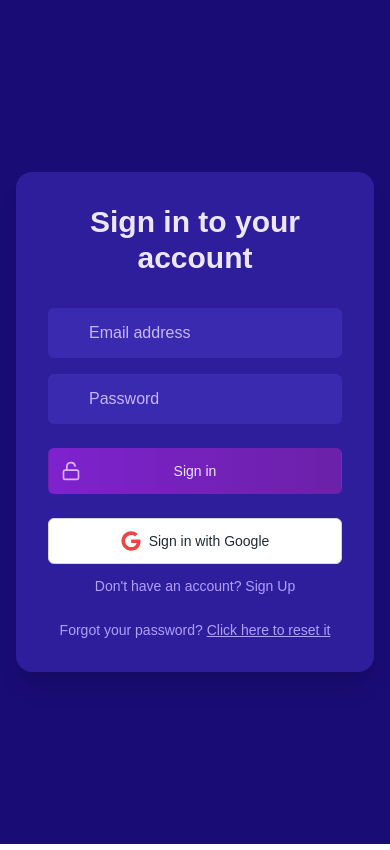
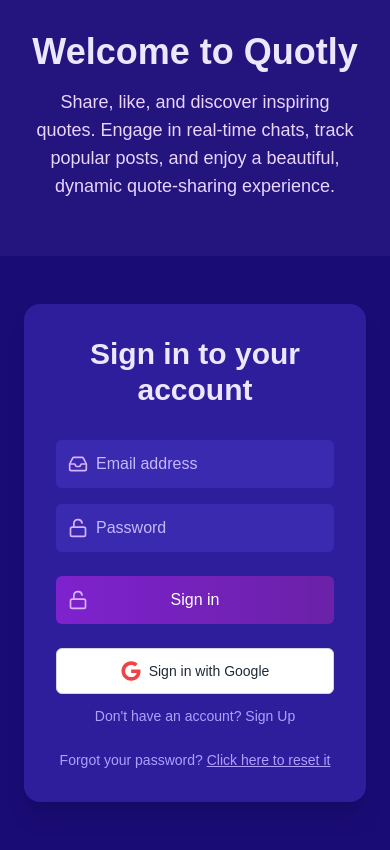
Before and after one commit to mashahir0/quotly-frontend, a React (Vite) app: page /login in a window 390 px wide. Built offline with nearby package versions, Linux system fonts and the light colour scheme; no server answers.

Commit message:
updated login ui

```diff
--- a/src/presentation/components/user/Login.tsx
+++ b/src/presentation/components/user/Login.tsx
@@ -1,3 +1,4 @@
+
 import { useState } from "react";
 import {
   useGoogleLoginMutation,
@@ -88,31 +89,45 @@
     onError: (error) => console.log("Google Login Failed:", error),
   });
 
+
+
   return (
-    <div className="min-h-screen flex items-center justify-center bg-[#1a0c75] py-12 px-4 sm:px-6 lg:px-8">
-      <div className="max-w-md w-full bg-[#2e1e9c] rounded-2xl shadow-xl p-8 space-y-8">
-        <div>
+    <div className="min-h-screen bg-[#1a0c75] text-white flex flex-col lg:flex-row">
+      {/* About Section */}
+      <div className="flex-1 flex items-center justify-center p-8 bg-[#23147e]">
+  <div className="max-w-lg text-center"> {/* Add text-center here */}
+    <h1 className="text-4xl font-bold mb-4 text-[#ece6ff]">Welcome to Quotly</h1>
+    <p className="text-lg text-purple-200 mb-6">
+      Share, like, and discover inspiring quotes. Engage in real-time chats,
+      track popular posts, and enjoy a beautiful, dynamic quote-sharing experience.
+    </p>
+  </div>
+</div>
+
+
+      {/* Login Section */}
+      <div
+        className="flex-1 flex items-center justify-center py-12 px-6 sm:px-8 bg-[#1a0c75]"
+      >
+        <div className="w-full max-w-md bg-[#2e1e9c] rounded-2xl shadow-xl p-8 space-y-8">
           <h2 className="text-center text-3xl font-extrabold text-[#ece6ff]">
             Sign in to your account
           </h2>
-        </div>
+
           <form className="mt-8 space-y-6" onSubmit={handleSubmit}>
             <div className="space-y-4">
               {/* Email Input */}
               <div className="relative">
                 <div className="absolute inset-y-0 left-0 pl-3 flex items-center pointer-events-none">
-                <EnvelopeIcon
-                  className="h-5 w-5 text-purple-300"
-                  aria-hidden="true"
-                />
+                  <EnvelopeIcon className="h-5 w-5 text-purple-300" />
                 </div>
                 <input
                   id="email-address"
                   name="email"
                   type="text"
                   autoComplete="email"
-                className="appearance-none rounded-md relative block w-full px-4 py-3 pl-10 border border-transparent placeholder-[#c4b8ff] text-[#ece6ff] bg-[#3a2aaf] focus:outline-none focus:ring-[#b09fff] focus:border-[#b09fff] transition duration-200 ease-in-out"
                   placeholder="Email address"
+                  className="w-full px-4 py-3 pl-10 rounded-md bg-[#3a2aaf] text-[#ece6ff] placeholder-[#c4b8ff] focus:outline-none focus:ring-[#b09fff] focus:border-[#b09fff]"
                   value={email}
                   onChange={(e) => setEmail(e.target.value)}
                 />
@@ -124,18 +139,15 @@
               {/* Password Input */}
               <div className="relative">
                 <div className="absolute inset-y-0 left-0 pl-3 flex items-center pointer-events-none">
-                <LockClosedIcon
-                  className="h-5 w-5 text-purple-300"
-                  aria-hidden="true"
-                />
+                  <LockClosedIcon className="h-5 w-5 text-purple-300" />
                 </div>
                 <input
                   id="password"
                   name="password"
                   type="password"
                   autoComplete="current-password"
-                className="appearance-none rounded-md relative block w-full px-4 py-3 pl-10 border border-transparent placeholder-[#c4b8ff] text-[#ece6ff] bg-[#3a2aaf] focus:outline-none focus:ring-[#b09fff] focus:border-[#b09fff] transition duration-200 ease-in-out"
                   placeholder="Password"
+                  className="w-full px-4 py-3 pl-10 rounded-md bg-[#3a2aaf] text-[#ece6ff] placeholder-[#c4b8ff] focus:outline-none focus:ring-[#b09fff] focus:border-[#b09fff]"
                   value={password}
                   onChange={(e) => setPassword(e.target.value)}
                 />
@@ -145,57 +157,56 @@
               </div>
             </div>
 
-          {/* Login Button */}
+            {/* Submit Button */}
             <div>
               <button
                 type="submit"
                 disabled={isLoading}
-              className="group relative w-full flex justify-center py-3 px-4 border border-transparent text-sm font-medium rounded-md text-[#ece6ff] bg-gradient-to-r from-purple-700 to-purple-800 hover:from-purple-800 hover:to-purple-900 focus:outline-none focus:ring-2 focus:ring-offset-2 focus:ring-purple-600 disabled:opacity-50 disabled:cursor-not-allowed transition duration-200 ease-in-out"
+                className="group relative w-full flex justify-center py-3 px-4 bg-gradient-to-r from-purple-700 to-purple-800 hover:from-purple-800 hover:to-purple-900 text-white font-medium rounded-md disabled:opacity-50"
               >
                 <span className="absolute left-0 inset-y-0 flex items-center pl-3">
-                <LockClosedIcon
-                  className="h-5 w-5 text-purple-300 group-hover:text-purple-200"
-                  aria-hidden="true"
-                />
+                  <LockClosedIcon className="h-5 w-5 text-purple-300 group-hover:text-purple-200" />
                 </span>
                 {isLoading ? "Logging in..." : "Sign in"}
               </button>
             </div>
 
-          {/* Google Login Button (Below Login Button) */}
+            {/* Google Login */}
             <div>
               <button
-              onClick={() => handleGoogleLogin()}
-              className="mt-3 w-full flex items-center justify-center py-3 px-4 border border-gray-300 rounded-md text-sm font-medium text-gray-800 bg-white hover:bg-gray-100 transition duration-200 ease-in-out"
+                type="button"
+                onClick={()=>handleGoogleLogin()}
+                className="mt-3 w-full flex items-center justify-center py-3 px-4 border border-gray-300 rounded-md text-sm text-gray-800 bg-white hover:bg-gray-100"
               >
-              <FaGoogle className="h-5 w-5 mr-2 text-red-500" />{" "}
-              {/* Google Icon */}
+                <FaGoogle className="h-5 w-5 mr-2 text-red-500" />
                 Sign in with Google
               </button>
             </div>
 
-          {/* Sign Up Link */}
+            {/* Navigation Links */}
             <Link to="/register">
-            <p className="text-center  mt-3 text-sm text-[#b09fff] hover:text-[#d0c2ff] transition duration-200 ease-in-out">
+              <p className="text-center mt-3 text-sm text-[#b09fff] hover:text-[#d0c2ff]">
                 Don't have an account? Sign Up
               </p>
             </Link>
-          <p className="text-center  text-sm text-[#b09fff]">
+            <p className="text-center text-sm text-[#b09fff]">
               Forgot your password?{" "}
               <Link
                 to="/reset-password"
-    className="hover:text-[#d0c2ff] underline transition duration-200 ease-in-out"
+                className="hover:text-[#d0c2ff] underline"
               >
                 Click here to reset it
               </Link>
             </p>
           </form>
+
           {error && "data" in error && typeof error.data === "object" && (
             <div className="mt-2 text-center text-sm text-red-600">
               {(error.data as { error?: string })?.error ||
                 "Something went wrong. Please try again!"}
             </div>
-        )}{" "}
+          )}
+        </div>
       </div>
     </div>
   );
```
Lines whose indentation alone changed are shown as unchanged.
